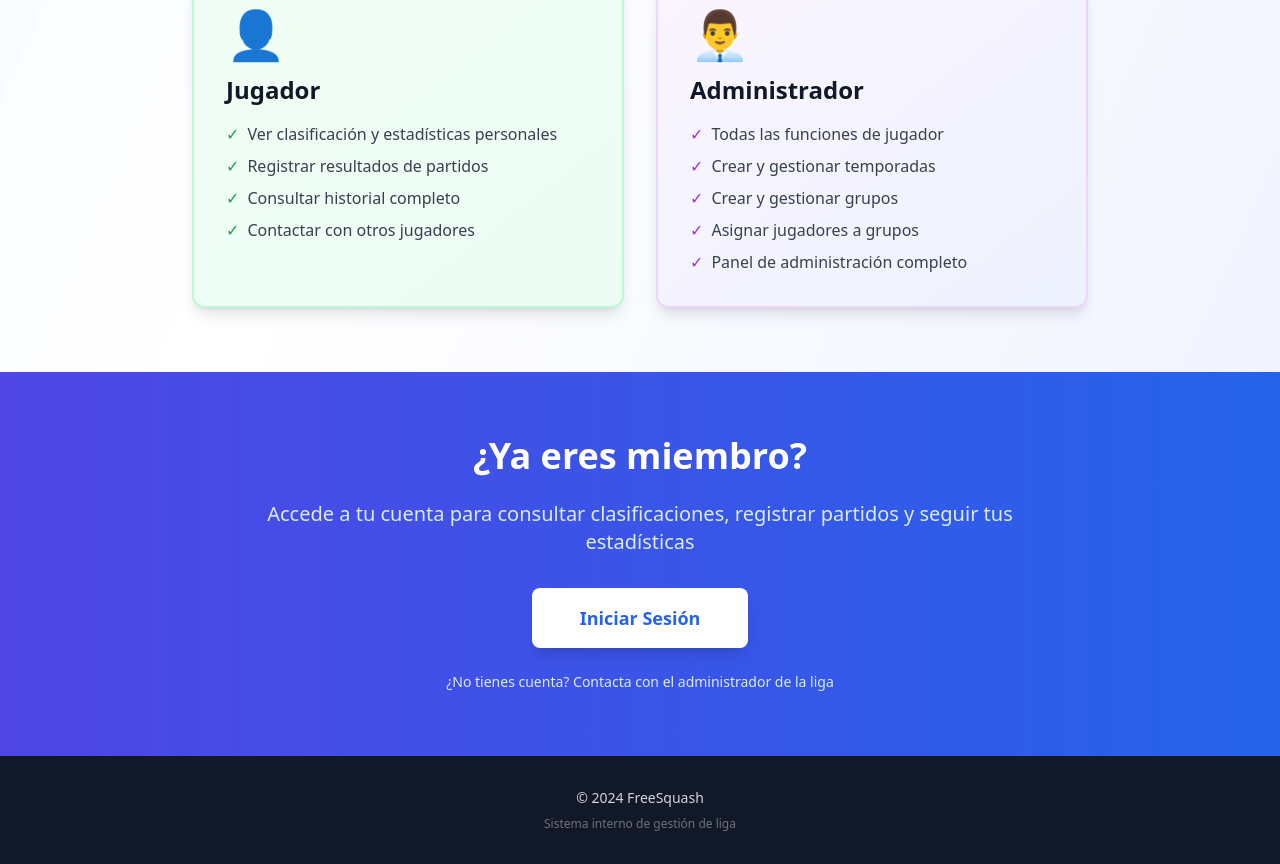
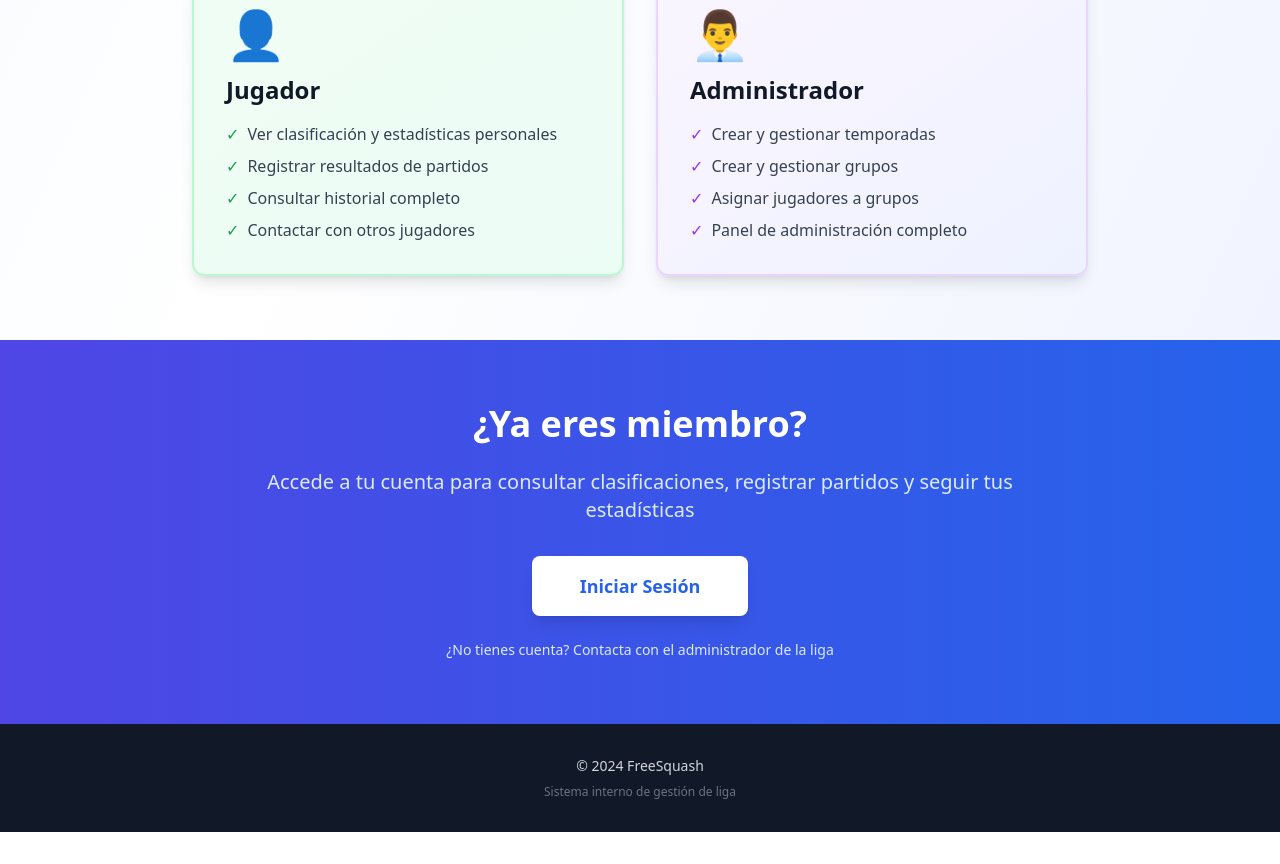
Before and after one commit to urtzih/FreeLiga, a React (Vite) app in the folder apps/web/: page / in a window 1280 px wide. Shown: the part 2060-2924 px from the top of the page. After the commit the page ends 2892 px from the top, so only its background shows below. Built offline with nearby package versions, Linux system fonts and the light colour scheme; no server answers.

Commit message:
fix: eliminar función de jugador en la sección de administrador del manual de usuario

```diff
--- a/apps/web/src/pages/Home.tsx
+++ b/apps/web/src/pages/Home.tsx
@@ -199,10 +199,6 @@ export default function Home() {
                         <ul className="space-y-2 text-gray-700">
                             <li className="flex items-start">
                                 <span className="text-purple-600 mr-2">✓</span>
-                                <span>Todas las funciones de jugador</span>
-                            </li>
-                            <li className="flex items-start">
-                                <span className="text-purple-600 mr-2">✓</span>
                                 <span>Crear y gestionar temporadas</span>
                             </li>
                             <li className="flex items-start">
```
Also changed, not shown: 2 other files (tests, documents, lock files or other folders).
